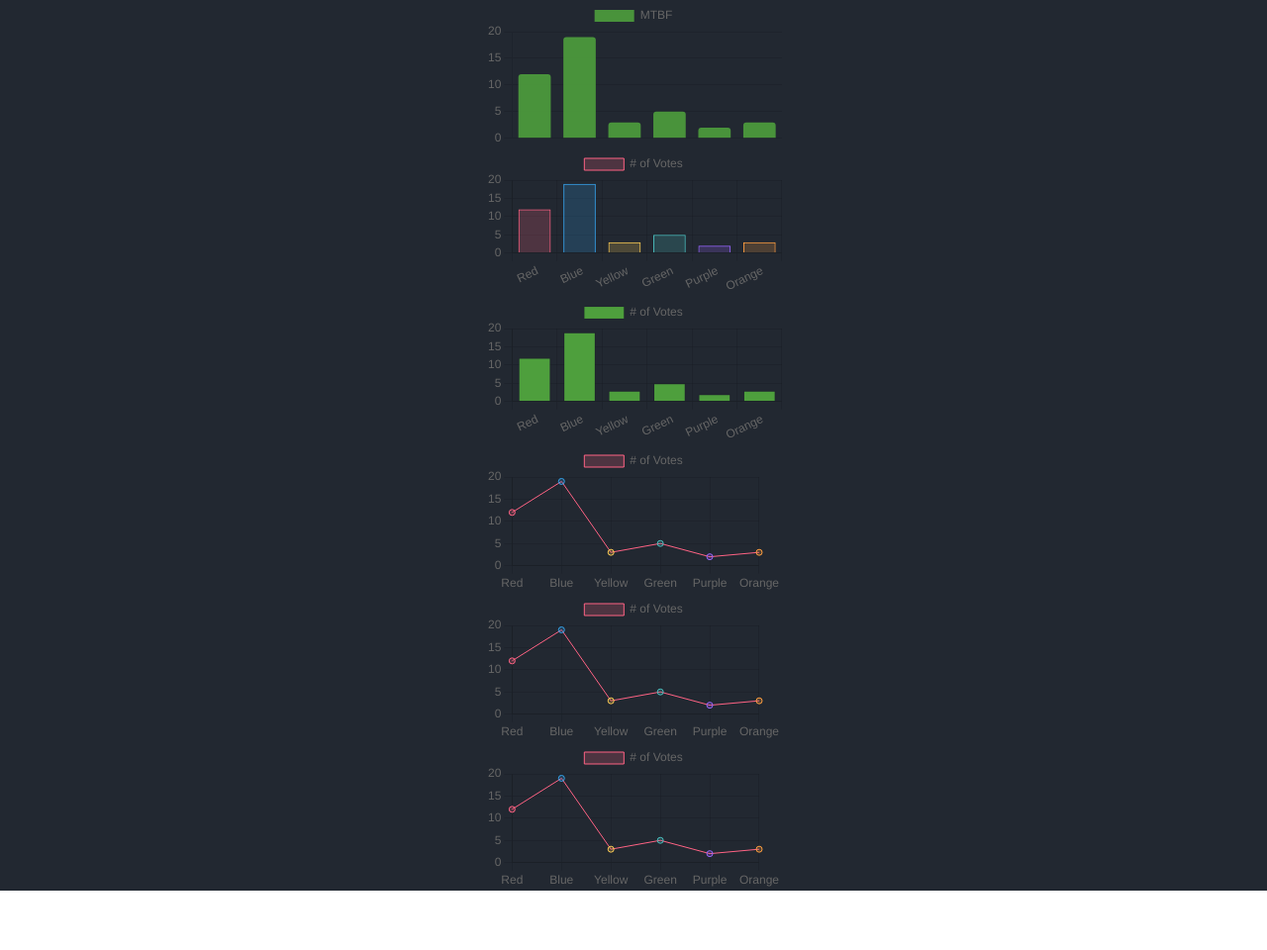
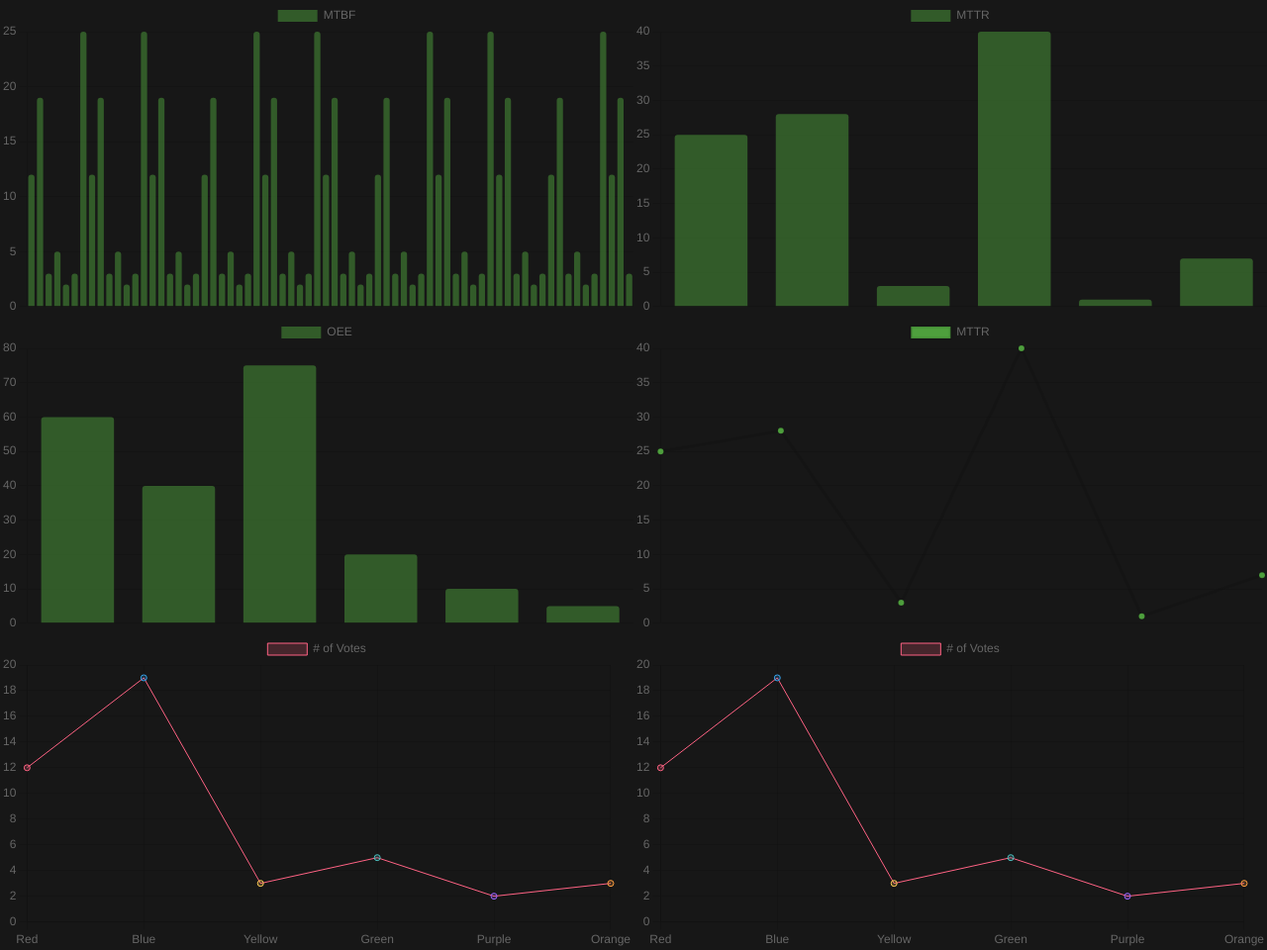
Before and after one commit to Arman-Abbasian/company_assessment-dashboard_vanilla_javascript, a website: page public/test.html in a window 1280 px wide. Shown: the whole page at 99% size. Before the commit the page ends 900 px from the top, so only its background shows below. Drawn offline with nearby package versions, Linux system fonts and the light colour scheme.

Commit message:
desing charts

```diff
--- a/public/test.html
+++ b/public/test.html
@@ -9,16 +9,13 @@
 
 </head>
 <body >
-    <div class="grid gird-cols-1 justify-center items-center bg-blackDark text-whiteDark">
-        <div class="grid grid-cols-1">
-            <canvas id="MTBFBarChart"></canvas>
-            <canvas id="MTTRBarChart"></canvas>
-            <canvas id="OEEBarChart"></canvas>
-            <canvas id="usageLineChart"></canvas>
-            <canvas id="wholeBreakingTimeLineChart"></canvas>
-            <canvas id="valueProducedBarChart"></canvas>
-        </div>
-
+    <div class="bg-blackDark text-whiteDark grid grid-cols-1 w-full md:grid-cols-2">
+            <div><canvas id="MTBFBarChart"></canvas></div>
+            <div><canvas id="MTTRBarChart"></canvas></div>
+            <div><canvas id="OEEBarChart"></canvas></div>
+            <div><canvas id="usageLineChart"></canvas></div>
+            <div><canvas id="wholeBreakingTimeLineChart"></canvas></div>
+            <div><canvas id="valueProducedBarChart"></canvas></div>
     </div>
 
 
--- a/src/js/charts/net/MTBF.js
+++ b/src/js/charts/net/MTBF.js
@@ -2,11 +2,25 @@ const ctx1 = document.getElementById('MTBFBarChart').getContext('2d');
 const MTBFbarChart = new Chart(ctx1, {
     type: 'bar',
     data: {
-        labels: ['SSPPR201', 'SSPPR202', 'SSPPR203', 'SSPPR204', 'SSPPR205', 'SSPPR206'],
+        labels: ['SSPPR201', 'SSPPR202', 'SSPPR203', 'SSPPR204', 'SSPPR205', 'SSPPR206','SSPPR201',
+                 'SSPPR202', 'SSPPR203', 'SSPPR204', 'SSPPR205', 'SSPPR206','SSPPR206','SSPPR201',
+                 'SSPPR201', 'SSPPR202', 'SSPPR203', 'SSPPR204', 'SSPPR205', 'SSPPR206','SSPPR201',
+                 'SSPPR201', 'SSPPR202', 'SSPPR203', 'SSPPR204', 'SSPPR205', 'SSPPR206','SSPPR201',
+                 'SSPPR201', 'SSPPR202', 'SSPPR203', 'SSPPR204', 'SSPPR205', 'SSPPR206','SSPPR201',
+                 'SSPPR201', 'SSPPR202', 'SSPPR203', 'SSPPR204', 'SSPPR205', 'SSPPR206','SSPPR201',
+                 'SSPPR201', 'SSPPR202', 'SSPPR203', 'SSPPR204', 'SSPPR205', 'SSPPR206','SSPPR201',
+                 'SSPPR201', 'SSPPR202', 'SSPPR203', 'SSPPR204', 'SSPPR205', 'SSPPR206','SSPPR201',
+                 'SSPPR201', 'SSPPR202', 'SSPPR203', 'SSPPR204', 'SSPPR205', 'SSPPR206','SSPPR201',
+                 'SSPPR201', 'SSPPR202', 'SSPPR203', 'SSPPR204', 'SSPPR205', 'SSPPR206','SSPPR201',
+                ],
         datasets: [{
             label: 'MTBF',
-            data: [12, 19, 3, 5, 2, 3],
-            backgroundColor: 'rgb(78, 159, 61,0.9)',
+            data: [12, 19, 3, 5, 2, 3,25,12, 19, 3, 5, 2, 3,25,12, 19, 3, 5, 2, 3,
+                    12, 19, 3, 5, 2, 3,25,12, 19, 3, 5, 2, 3,25,12, 19, 3, 5, 2, 3,
+                    12, 19, 3, 5, 2, 3,25,12, 19, 3, 5, 2, 3,25,12, 19, 3, 5, 2, 3,
+                    12, 19, 3, 5, 2, 3,25,12, 19, 3
+                ],
+            backgroundColor: 'rgb(78, 159, 61,0.5)',
             borderRadius: 3,
         }]
     },
--- a/src/js/charts/net/MTTR.js
+++ b/src/js/charts/net/MTTR.js
@@ -1,35 +1,22 @@
 const ctx2 = document.getElementById('MTTRBarChart').getContext('2d');
 const MTTRbarChart = new Chart(ctx2, {
+
     type: 'bar',
     data: {
-        labels: ['Red', 'Blue', 'Yellow', 'Green', 'Purple', 'Orange'],
+        labels: ['SSPPR201', 'SSPPR202', 'SSPPR203', 'SSPPR204', 'SSPPR205', 'SSPPR206'],
         datasets: [{
-            label: '# of Votes',
-            data: [12, 19, 3, 5, 2, 3],
-            backgroundColor: [
-                'rgba(255, 99, 132, 0.2)',
-                'rgba(54, 162, 235, 0.2)',
-                'rgba(255, 206, 86, 0.2)',
-                'rgba(75, 192, 192, 0.2)',
-                'rgba(153, 102, 255, 0.2)',
-                'rgba(255, 159, 64, 0.2)'
-            ],
-            borderColor: [
-                'rgba(255, 99, 132, 1)',
-                'rgba(54, 162, 235, 1)',
-                'rgba(255, 206, 86, 1)',
-                'rgba(75, 192, 192, 1)',
-                'rgba(153, 102, 255, 1)',
-                'rgba(255, 159, 64, 1)'
-            ],
-            borderWidth: 1
+            label: 'MTTR',
+            data: [25, 28, 3, 40, 1, 7],
+            backgroundColor: 'rgb(78, 159, 61,0.5)',
+            borderRadius: 3,
         }]
     },
     options: {
         scales: {
-            y: {
-                beginAtZero: true
-            }
+            y: {beginAtZero: true},
+            x: {display: false}
         }
     }
-});
+
+
+    });
--- a/src/js/charts/net/OEE.js
+++ b/src/js/charts/net/OEE.js
@@ -2,19 +2,18 @@ const ctx3 = document.getElementById('OEEBarChart').getContext('2d');
 const OEEbarChart = new Chart(ctx3, {
     type: 'bar',
     data: {
-        labels: ['Red', 'Blue', 'Yellow', 'Green', 'Purple', 'Orange'],
+        labels: ['SSPPR201', 'SSPPR202', 'SSPPR203', 'SSPPR204', 'SSPPR205', 'SSPPR206',],
         datasets: [{
-            label: '# of Votes',
-            data: [12, 19, 3, 5, 2, 3],
-            backgroundColor: '#4E9F3D',
-            borderWidth: 1
+            label: 'OEE',
+            data: [60, 40, 75, 20, 10, 5],
+            backgroundColor: 'rgb(78, 159, 61,0.5)',
+            borderRadius: 3,
         }]
     },
     options: {
         scales: {
-            y: {
-                beginAtZero: true
-            }
+            y: {beginAtZero: true},
+            x: {display: false}
         }
     }
 });
--- a/src/js/charts/net/usagePercent.js
+++ b/src/js/charts/net/usagePercent.js
@@ -2,34 +2,18 @@ const ctx4 = document.getElementById('usageLineChart').getContext('2d');
 const usagePercentbarChart = new Chart(ctx4, {
     type: 'line',
     data: {
-        labels: ['Red', 'Blue', 'Yellow', 'Green', 'Purple', 'Orange'],
+        labels: ['SSPPR201', 'SSPPR202', 'SSPPR203', 'SSPPR204', 'SSPPR205', 'SSPPR206'],
         datasets: [{
-            label: '# of Votes',
-            data: [12, 19, 3, 5, 2, 3],
-            backgroundColor: [
-                'rgba(255, 99, 132, 0.2)',
-                'rgba(54, 162, 235, 0.2)',
-                'rgba(255, 206, 86, 0.2)',
-                'rgba(75, 192, 192, 0.2)',
-                'rgba(153, 102, 255, 0.2)',
-                'rgba(255, 159, 64, 0.2)'
-            ],
-            borderColor: [
-                'rgba(255, 99, 132, 1)',
-                'rgba(54, 162, 235, 1)',
-                'rgba(255, 206, 86, 1)',
-                'rgba(75, 192, 192, 1)',
-                'rgba(153, 102, 255, 1)',
-                'rgba(255, 159, 64, 1)'
-            ],
-            borderWidth: 1
+            label: 'MTTR',
+            data: [25, 28, 3, 40, 1, 7],
+            backgroundColor: 'rgb(78, 159, 61,1)',
+            borderRadius: 3,
         }]
     },
     options: {
         scales: {
-            y: {
-                beginAtZero: true
-            }
+            y: {beginAtZero: true},
+            x: {display: false}
         }
     }
 });
```
Also changed, not shown: public/css/output.css.
